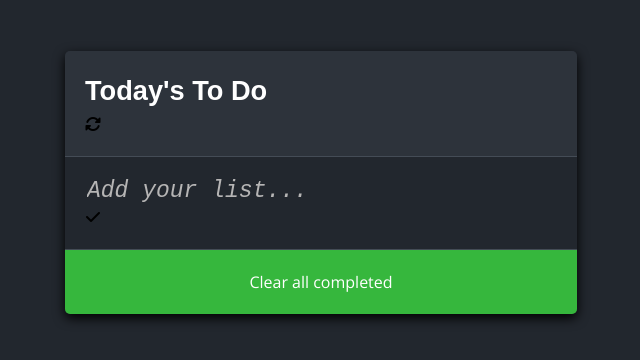
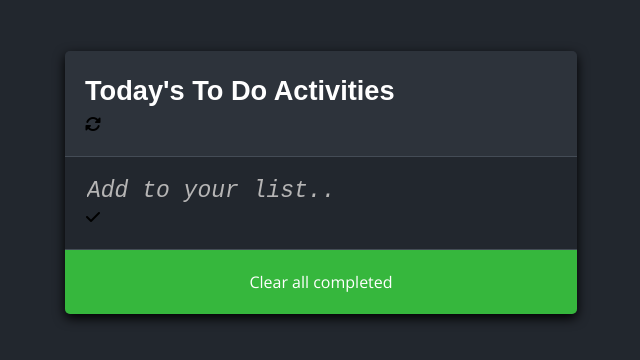
Before and after one commit to AlyAtalla/to-do, a website built with webpack: page src/index.html in a window 1280 px wide. Shown: the whole page, without its empty margins (319-959 px from the left). Built offline with nearby package versions, Linux system fonts and the light colour scheme; files whose address does not match are found by name.

Commit message:
Add data in index.html

```diff
--- a/src/index.html
+++ b/src/index.html
@@ -16,13 +16,13 @@
   <main>
     <div class="container">
       <div class="container__header">
-        <h1>Today's To Do</h1>
+        <h1>Today's To Do Activities</h1>
         <button type="button" class="btn btn--refresh">
           <i class="fas fa-sync-alt"></i>
         </button>
       </div>
       <form class="add__task">
-        <input type="text" placeholder="Add your list...">
+        <input type="text" placeholder="Add to your list..">
         <button type="submit" class="btn"><i class="fas fa-check"></i></button>
       </form>
       <ul class="nav nav__items" id="list_navv">
```
Also changed, not shown: dist/index.html.
